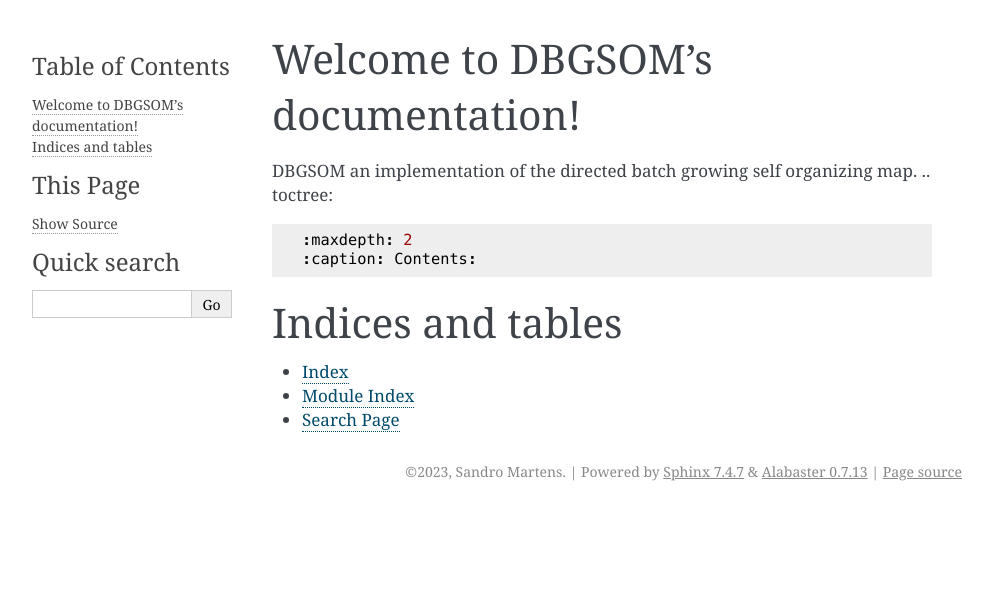
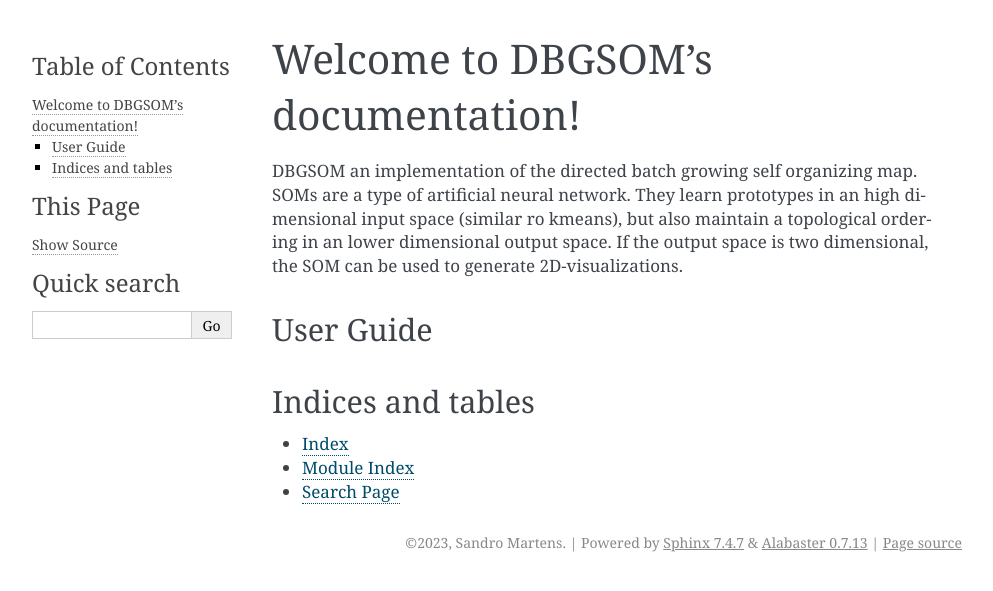
Before and after one commit to SandroMartens/DBGSOM, a Sphinx documentation site: the page built from docs/source/index.rst, in a window 1280 px wide. Shown: the top 591 px of the page, without its empty margins (148-1141 px from the left). Built offline with Sphinx 7.4.7, drawn with Linux system fonts in a browser that asks for light colours.

Commit message:
added description to docs

```diff
--- a/docs/source/index.rst
+++ b/docs/source/index.rst
@@ -6,7 +6,10 @@
 Welcome to DBGSOM's documentation!
 ==================================
 
-DBGSOM an implementation of the directed batch growing self organizing map.
+DBGSOM an implementation of the directed batch growing self organizing map. SOMs are a type of artificial neural network. They learn prototypes in an high dimensional input space (similar ro kmeans), but also maintain a topological ordering in an lower dimensional output space. If the output space is two dimensional, the SOM can be used to generate 2D-visualizations.
+
+User Guide
+----------
 .. toctree::
    :maxdepth: 2
    :caption: Contents:
@@ -14,7 +17,7 @@
 
 
 Indices and tables
-==================
+------------------
 
 * :ref:`genindex`
 * :ref:`modindex`
```
